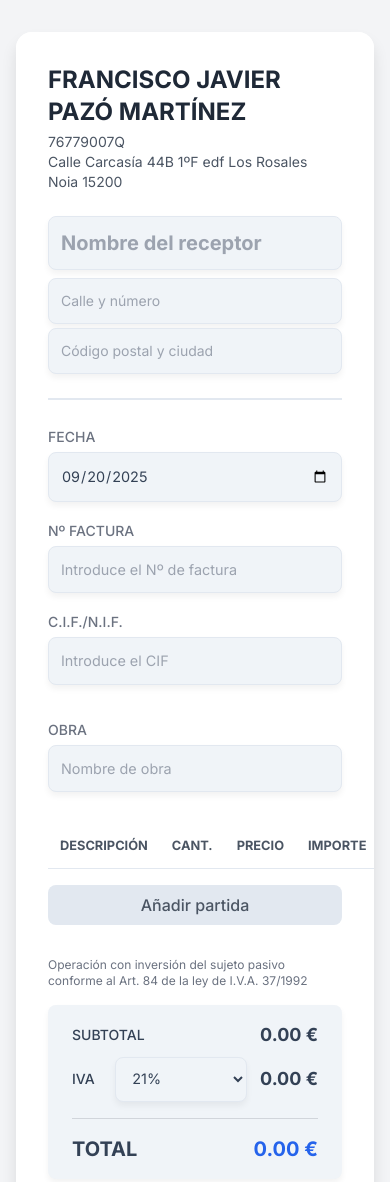
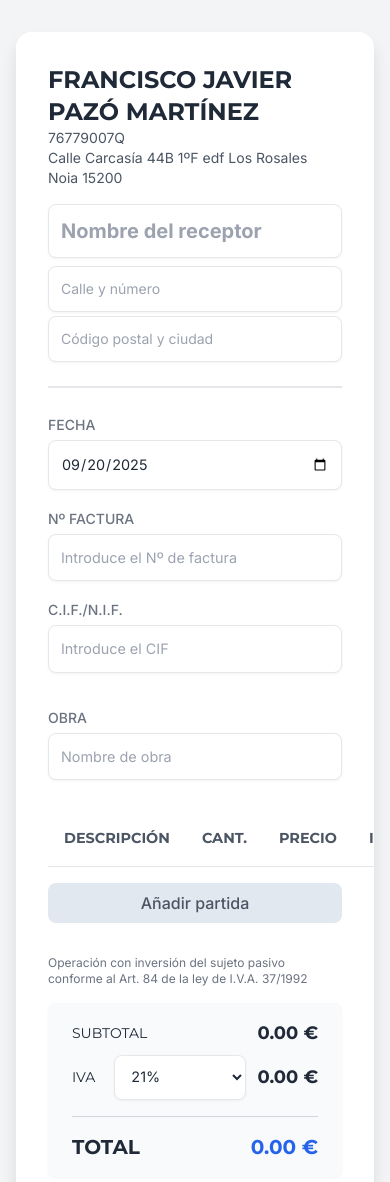
Before and after one commit to diegonoia8-sketch/Facturacion, a plain HTML site: page index.html in a window 390 px wide. Shown: the top 1182 px of the page. Drawn offline with nearby package versions, Linux system fonts and the light colour scheme.

Commit message:
Update index.html

```diff
--- a/index.html
+++ b/index.html
@@ -8,16 +8,16 @@
     <script src="https://cdnjs.cloudflare.com/ajax/libs/jspdf/2.5.1/jspdf.umd.min.js"></script>
     <script src="https://cdnjs.cloudflare.com/ajax/libs/html2canvas/1.4.1/html2canvas.min.js"></script>
     <script src="https://unpkg.com/feather-icons"></script>
-    <link href="https://fonts.googleapis.com/css2?family=Inter:wght@400;500;600;700&family=Montserrat:wght@400;700&display=swap" rel="stylesheet">
+    <link href="https://fonts.googleapis.com/css2?family=Montserrat:wght@400;700&family=Inter:wght@400;500;600;700&display=swap" rel="stylesheet">
     <style>
         :root {
-            --bg-color: #f0f4f8;
+            --bg-color: #f8fafc;
             --invoice-bg: #ffffff;
-            --text-color: #334155;
-            --primary-color: #3b82f6;
-            --accent-color: #60a5fa;
-            --border-color: #e2e8f0;
-            --shadow-light: 0 4px 6px rgba(0, 0, 0, 0.05);
+            --text-color: #1f2937;
+            --primary-color: #2563eb;
+            --accent-color: #3b82f6;
+            --border-color: #e5e7eb;
+            --shadow-light: 0 1px 3px rgba(0, 0, 0, 0.05);
             --shadow-medium: 0 10px 15px rgba(0, 0, 0, 0.1);
         }
         body {
@@ -46,7 +46,7 @@
         }
         .input-field {
             border: 1px solid var(--border-color);
-            background-color: var(--bg-color);
+            background-color: #fff;
             border-radius: 0.5rem;
             padding: 0.75rem;
             font-size: 0.9rem;
@@ -56,7 +56,7 @@
         .input-field:focus {
             outline: none;
             border-color: var(--primary-color);
-            box-shadow: 0 0 0 3px rgba(59, 130, 246, 0.25);
+            box-shadow: 0 0 0 3px rgba(37, 99, 235, 0.25);
         }
         .btn-primary {
             background-color: var(--primary-color);
@@ -83,6 +83,12 @@
         .invoice-table th, .invoice-table td {
             padding: 1rem;
             border-bottom: 1px solid var(--border-color);
+            font-size: 0.9rem;
+        }
+        .invoice-table th {
+            font-family: 'Montserrat', sans-serif;
+            font-weight: 700;
+            color: #4b5563;
         }
         .total-box {
             background-color: var(--bg-color);
@@ -90,25 +96,11 @@
             border-radius: 0.5rem;
             box-shadow: var(--shadow-light);
         }
-        /* Mobile-first approach: responsive design */
-        @media (max-width: 767px) {
-            .invoice-header {
-                flex-direction: column;
-                align-items: flex-start;
-            }
-            .invoice-header > div:last-child {
-                text-align: left;
-                margin-top: 1.5rem;
-            }
-            .info-grid {
-                grid-template-columns: 1fr;
-            }
-            .invoice-table th, .invoice-table td {
-                padding: 0.75rem;
-                font-size: 0.8rem;
-            }
+        .total-box span {
+            font-family: 'Montserrat', sans-serif;
         }
-        /* Ocultar botones en la vista de impresión */
+
+        /* Ocultar elementos en la vista de impresión */
         @media print {
             .no-print {
                 display: none !important;
@@ -119,6 +111,14 @@
             }
             #invoice-container {
                 box-shadow: none;
+                width: 210mm;
+                height: 297mm;
+                padding: 20mm;
+            }
+            /* Estilos para la impresión */
+            .input-as-text {
+                display: block !important;
+                margin-bottom: 0.5rem;
             }
         }
     </style>
@@ -128,9 +128,9 @@
     <div id="invoice-container" class="container bg-white">
         <div class="invoice-paper">
             <div class="flex flex-col md:flex-row justify-between items-start invoice-header">
-                <div class="flex-1">
-                    <h1 class="text-2xl font-bold text-gray-800">FRANCISCO JAVIER PAZÓ MARTÍNEZ</h1>
-                    <p class="text-sm text-gray-600 mt-1">76779007Q</p>
+                <div class="flex-1 text-left">
+                    <h1 class="text-2xl font-bold text-gray-800" style="font-family: 'Montserrat', sans-serif;">FRANCISCO JAVIER PAZÓ MARTÍNEZ</h1>
+                    <p class="text-sm text-gray-600">76779007Q</p>
                     <p class="text-sm text-gray-600">Calle Carcasía 44B 1ºF edf Los Rosales</p>
                     <p class="text-sm text-gray-600">Noia 15200</p>
                 </div>
@@ -193,10 +193,11 @@
                     </div>
                     <div class="flex justify-between items-center mb-2">
                         <span class="text-sm font-medium">IVA</span>
-                        <select id="iva-selector" class="input-field w-auto ml-2">
+                        <select id="iva-selector" class="input-field w-auto ml-2 no-print">
                             <option value="21">21%</option>
                             <option value="0">0% (Sin IVA)</option>
                         </select>
+                        <span id="iva-print-text" class="text-lg font-bold" style="display: none;"></span>
                         <span id="iva" class="text-lg font-bold">0.00 €</span>
                     </div>
                     <div class="flex justify-between items-center pt-4 mt-4 border-t border-gray-300">
@@ -288,8 +289,8 @@
                 // Ocultamos todos los botones con la clase 'no-print'
                 document.querySelectorAll('.no-print').forEach(el => el.style.display = 'none');
 
-                // Convertimos los inputs a texto para el PDF
-                document.querySelectorAll('input').forEach(input => {
+                // Convertimos los inputs a texto y los mostramos en la factura
+                document.querySelectorAll('.input-field').forEach(input => {
                     const value = input.value;
                     if (value) {
                         const span = document.createElement('span');
@@ -299,6 +300,12 @@
                     }
                     input.style.display = 'none';
                 });
+
+                // Mostramos el valor del IVA como texto para la impresión
+                const ivaText = ivaSelector.options[ivaSelector.selectedIndex].text;
+                const ivaPrintText = document.getElementById('iva-print-text');
+                ivaPrintText.textContent = ivaText;
+                ivaPrintText.style.display = 'inline';
 
                 html2canvas(invoiceContainer, {
                     scale: 2,
@@ -330,7 +337,8 @@
                     // Restauramos los elementos de la interfaz después de la exportación
                     document.querySelectorAll('.no-print').forEach(el => el.style.display = '');
                     document.querySelectorAll('.input-as-text').forEach(span => span.remove());
-                    document.querySelectorAll('input').forEach(input => input.style.display = '');
+                    document.querySelectorAll('.input-field').forEach(input => input.style.display = '');
+                    ivaPrintText.style.display = 'none';
                 });
             }
 
```
